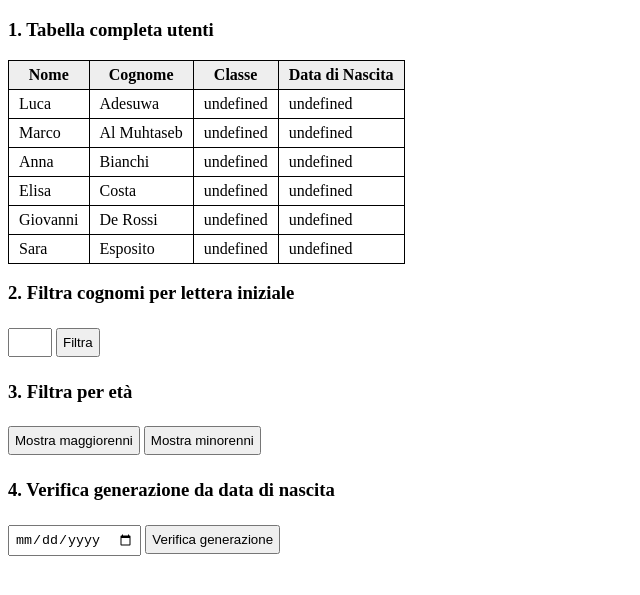
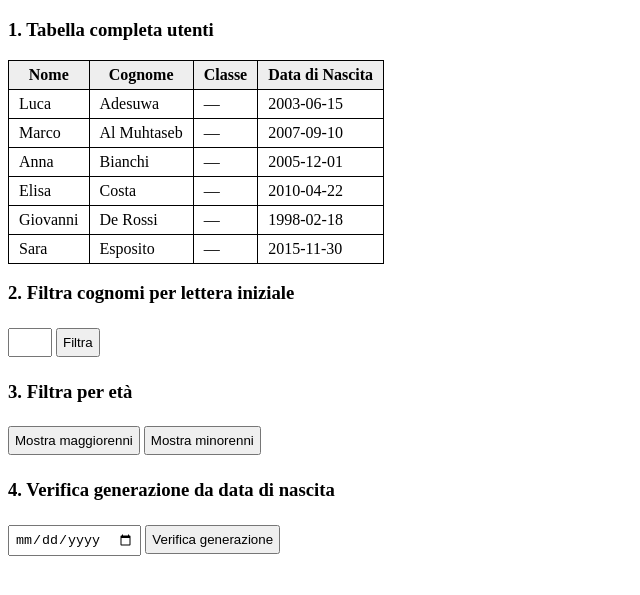
Before and after one commit to fedezappa/4BI-works, a plain HTML site: page Anagrafica1.1.html in a window 1280 px wide. Shown: the part 61-656 px from the top of the page, without its empty margins (0-640 px from the left). Drawn offline with Linux system fonts and the light colour scheme.

Commit message:
Add files via upload

```diff
--- a/script.js
+++ b/script.js
@@ -25,11 +25,19 @@ function mostraTabella(lista) {
     tbody.innerHTML = "";
     for (let i = 0; i < lista.length; i++) {
         const s = lista[i];
-        const tr = document.createElement("tr");
-        tr.innerHTML = `<td>${s.nome}</td><td>${s.cognome}</td><td>${s.classe}</td><td>${s.nascita}</td>`;
+        const data = s.nascita || s.dataNascita; // compatibilità
+        const classe = s.classe || "—"; // se non c’è, metti un trattino o calcola tu
+        tr = document.createElement("tr");
+        tr.innerHTML = `
+            <td>${s.nome}</td>
+            <td>${s.cognome}</td>
+            <td>${classe}</td>
+            <td>${data}</td>
+        `;
         tbody.appendChild(tr);
     }
 }
+
 
 
 document.getElementById("filtraBtn").addEventListener("click", function() {
@@ -46,13 +54,15 @@ document.getElementById("filtraBtn").addEventListener("click", function() {
 
 
 function calcolaEta(nascitaStr) {
-    const nascita = parseData(nascitaStr);
+    const nascita = new Date(nascitaStr);
     const oggi = new Date();
     let eta = oggi.getFullYear() - nascita.getFullYear();
     if (
         oggi.getMonth() < nascita.getMonth() ||
         (oggi.getMonth() === nascita.getMonth() && oggi.getDate() < nascita.getDate())
-    ) eta--;
+    ) {
+        eta--;
+    }
     return eta;
 }
 
```
Also changed, not shown: Anagrafica1.1.html (line endings or trailing spaces).
